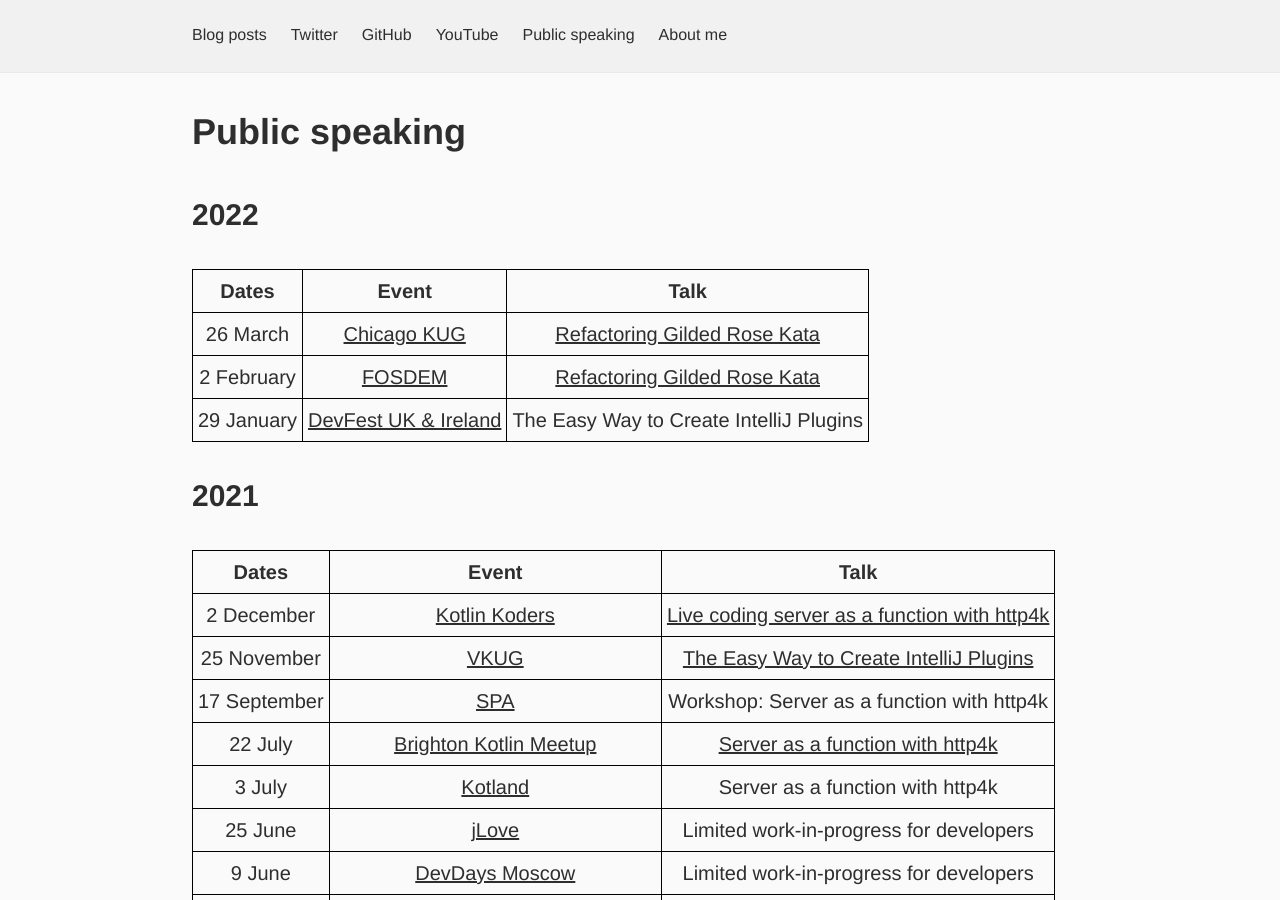
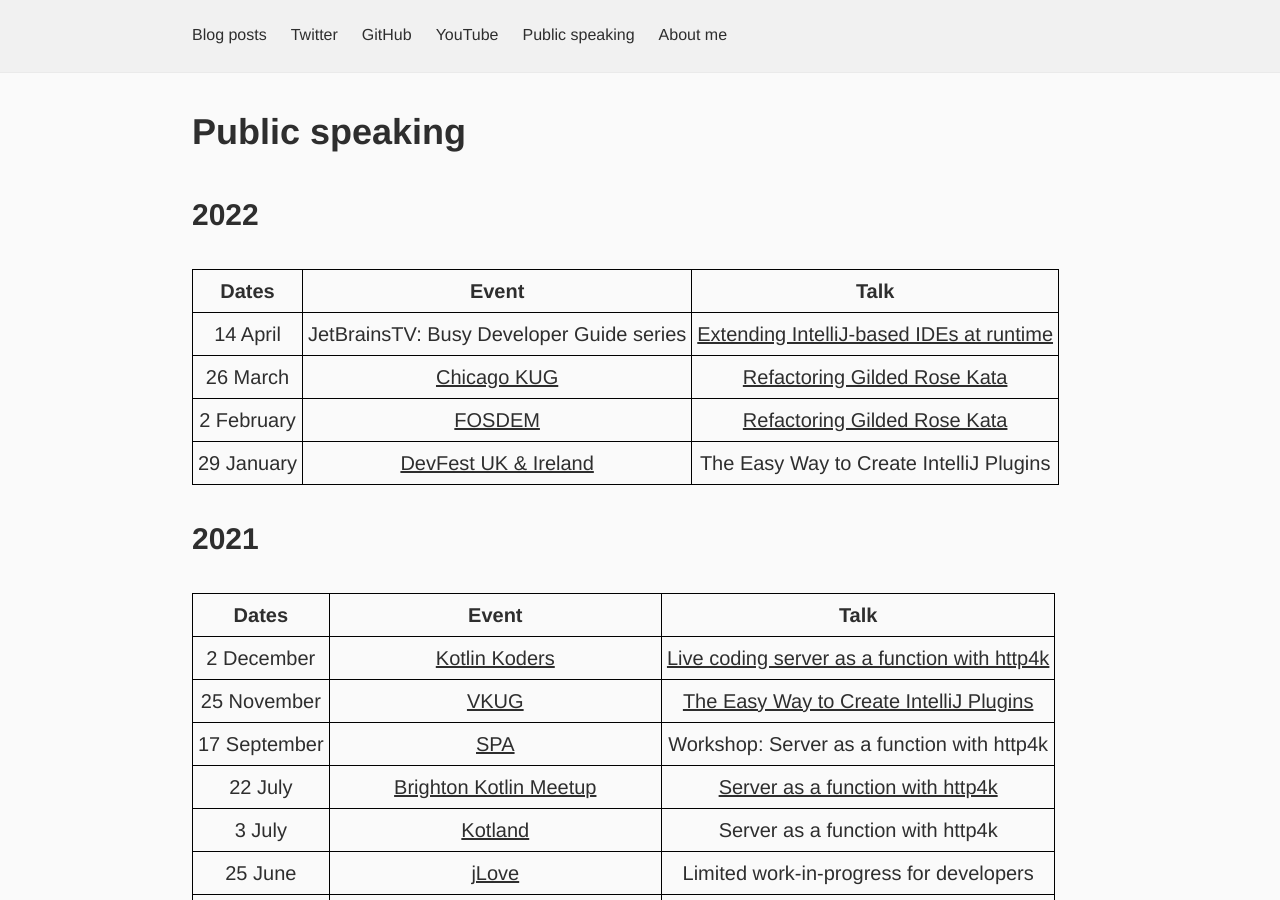
Before and after one commit to dkandalov/dkandalov.github.io, a Jekyll site: the page built from public-speaking.md, in a window 1280 px wide and 900 px high. Built offline with Jekyll 4.4.1, drawn with Linux system fonts in a browser that asks for light colours.

Commit message:
updated public speaking

```diff
--- a/public-speaking.md
+++ b/public-speaking.md
@@ -8,6 +8,7 @@ permalink: public-speaking
 
 | Dates | Event | Talk |
 | --- | --- | --- |
+| 14 April      | JetBrainsTV: Busy Developer Guide series | [Extending IntelliJ-based IDEs at runtime](https://www.youtube.com/watch?v=pgGg-IwUQYM) |
 | 26 March      | [Chicago KUG](https://www.meetup.com/Chicago-Kotlin/events/284574011) | [Refactoring Gilded Rose Kata](https://www.youtube.com/watch?v=MU-CcZJIwPE) |
 | 2 February    | [FOSDEM](https://fosdem.org/2022) | [Refactoring Gilded Rose Kata](https://fosdem.org/2022/schedule/event/refactoring_glided_rose_kata) |
 | 29 January    | [DevFest UK & Ireland](https://www.devfest-uki.com) | The Easy Way to Create IntelliJ Plugins |
```
